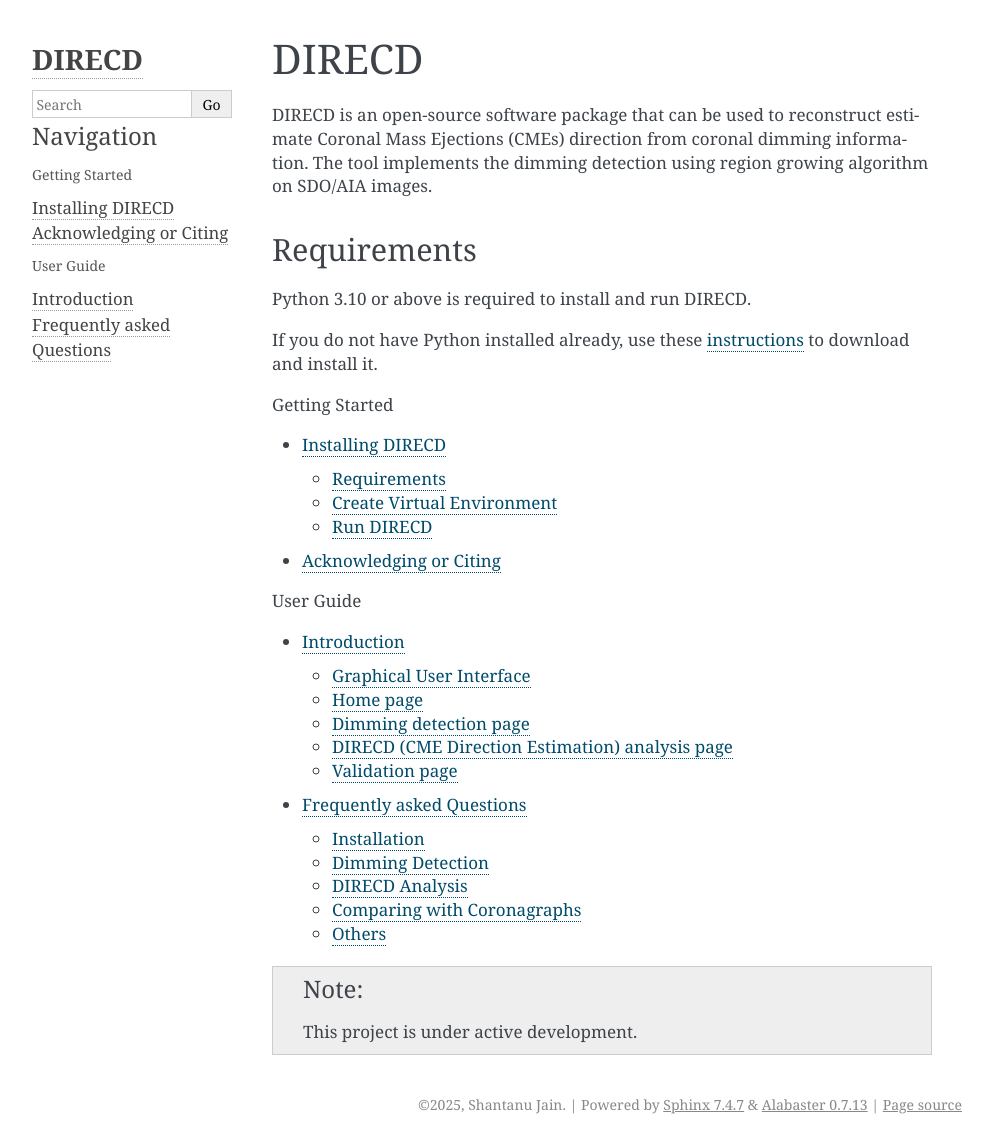
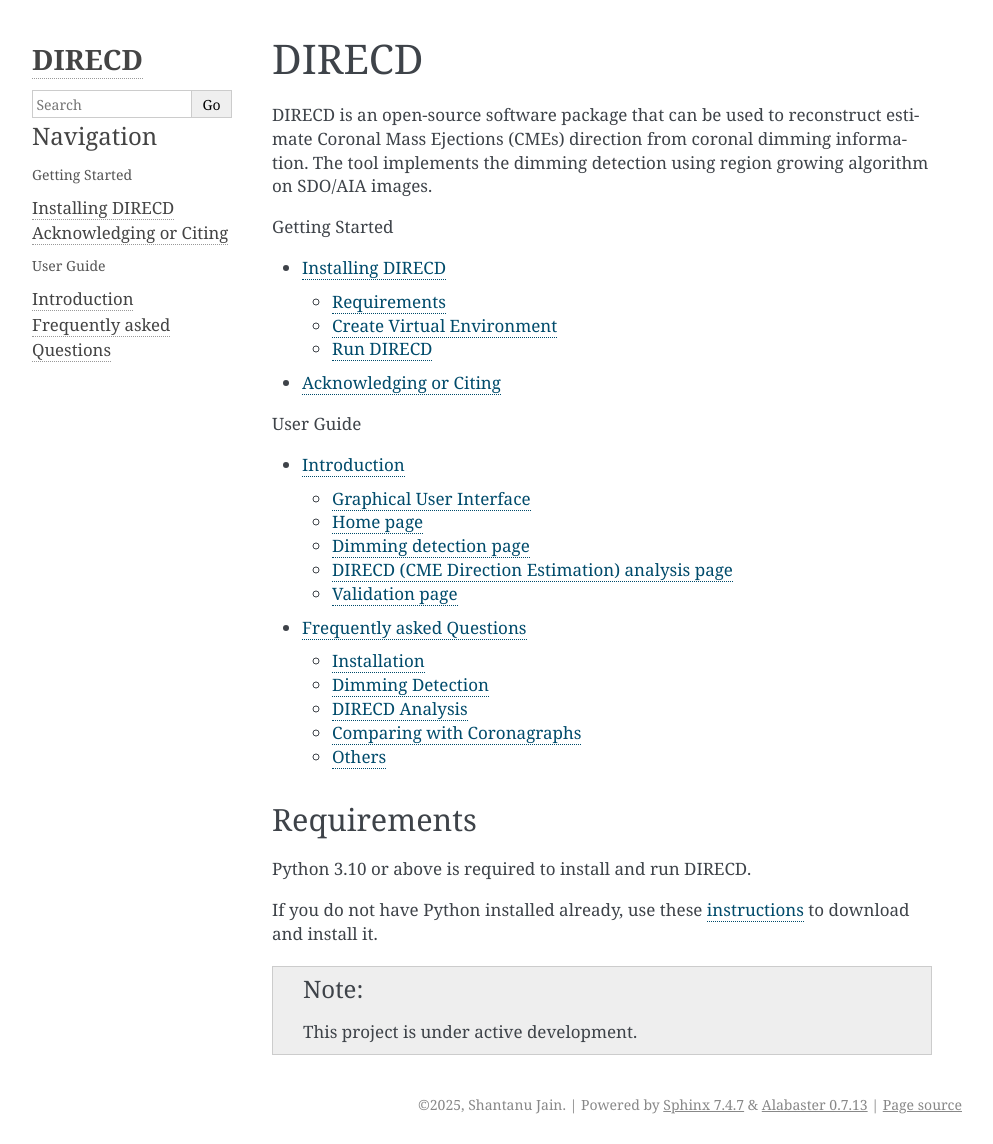
Before and after one commit to jain-shantanu/DIRECD_soft, a Sphinx documentation site: the page built from source/index.rst, in a window 1280 px wide. Shown: the whole page, without its empty margins (148-1141 px from the left). Built offline with Sphinx 7.4.7, drawn with Linux system fonts in a browser that asks for light colours; part of the change alters nothing that is shown.

```diff
--- a/source/index.rst
+++ b/source/index.rst
@@ -10,14 +10,6 @@ DIRECD
 DIRECD  is an open-source software package that can be used to
 reconstruct estimate Coronal Mass Ejections (CMEs) direction from coronal dimming information.
 The tool implements the dimming detection using region growing algorithm on SDO/AIA images.
-
-Requirements
-------------
-
-Python 3.10 or above is required to install and run DIRECD.
-
-If you do not have Python installed already, use these `instructions <https://www.python.org/downloads>`_ to download and install it.
-
 
 
 .. toctree::
@@ -34,6 +26,17 @@ If you do not have Python installed already, use these `instructions <https://ww
    Introduction
    FAQ
 
+
+Requirements
+------------
+
+Python 3.10 or above is required to install and run DIRECD.
+
+If you do not have Python installed already, use these `instructions <https://www.python.org/downloads>`_ to download and install it.
+
+
+
+
 .. note::
 
    This project is under active development.
```
